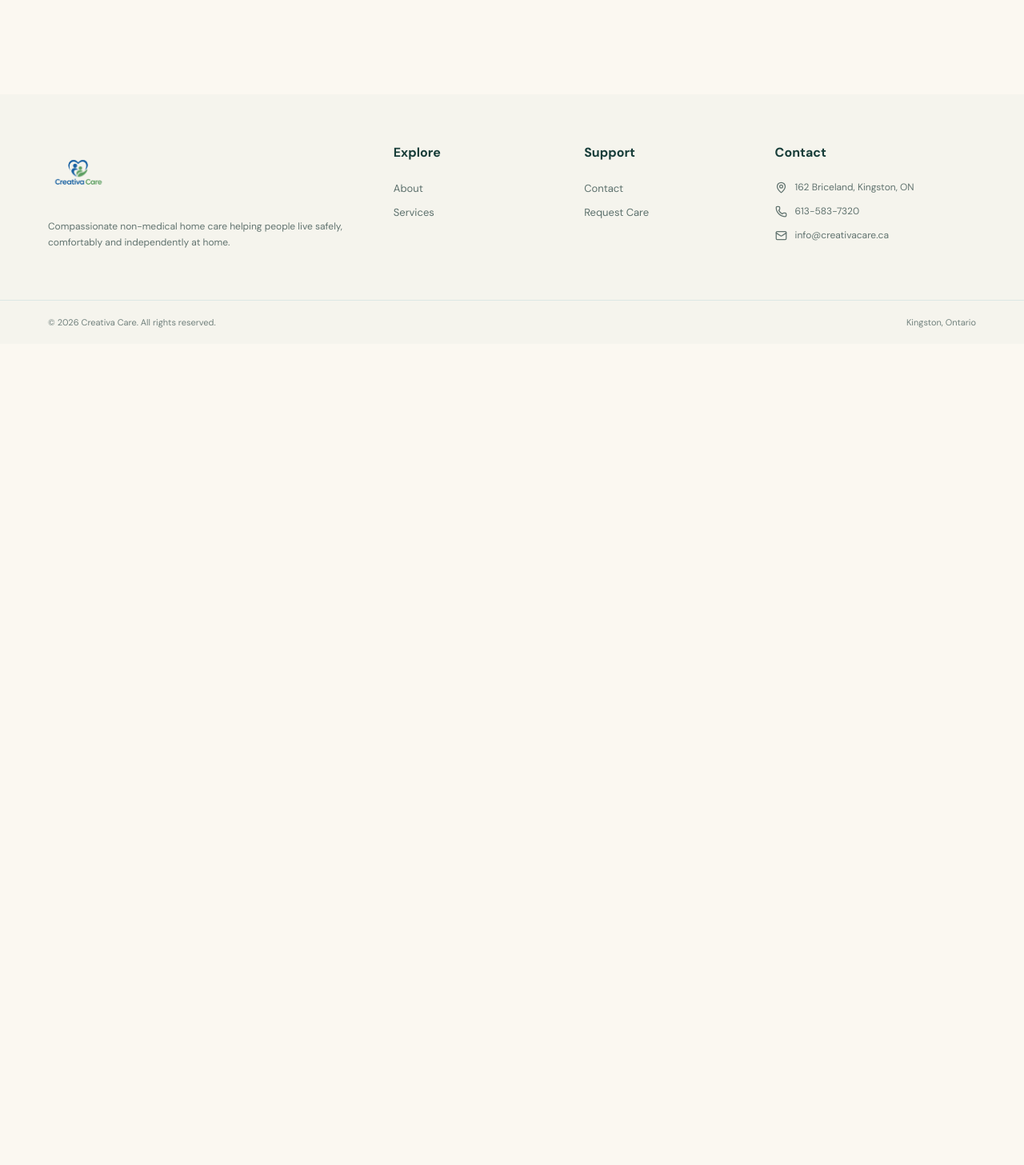
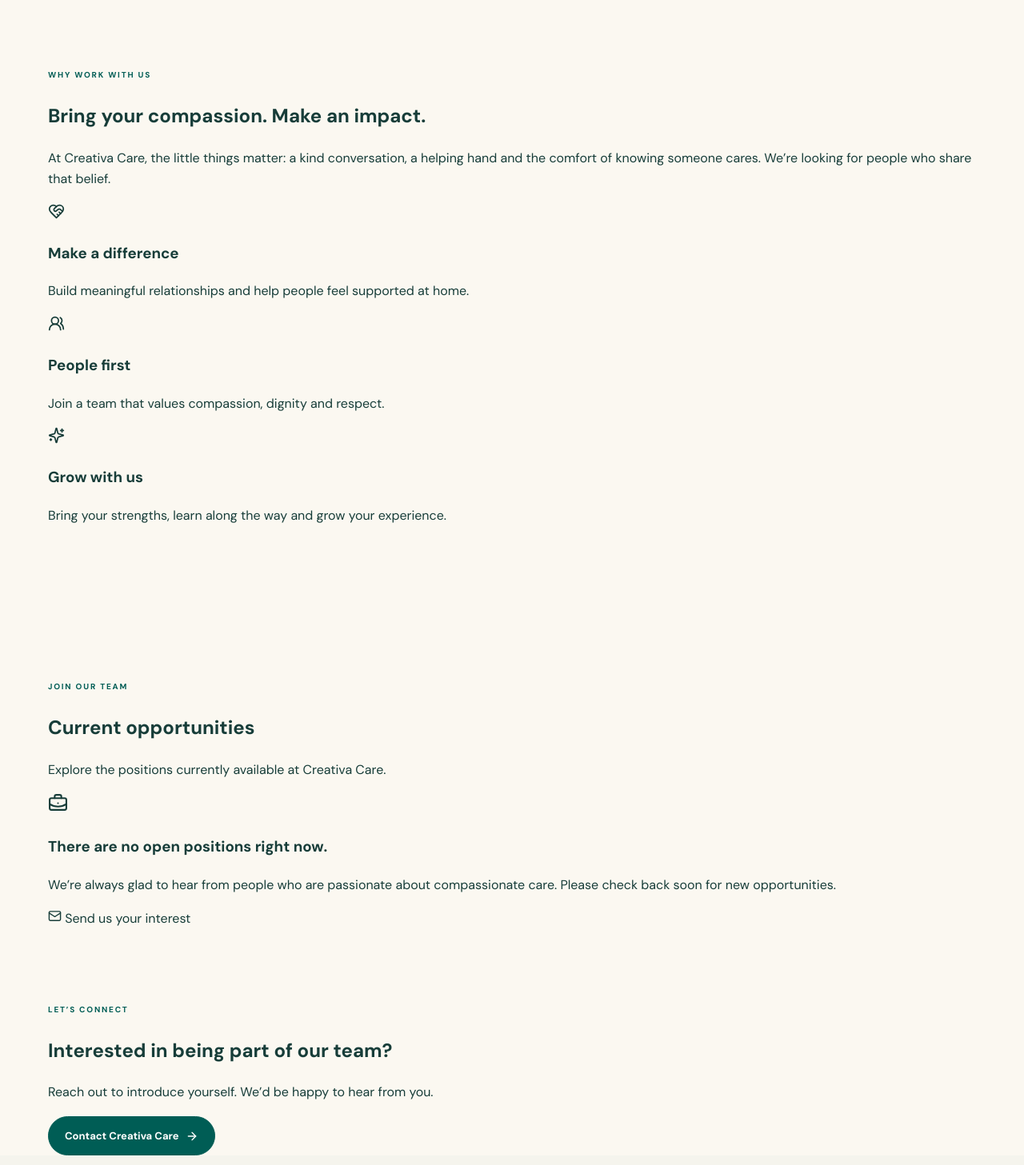
Before and after one commit to habimanasharif/creativa, a Next.js app: page /careers in a window 1280 px wide. Before the commit this address had no page. Shown: the part 473-1930 px from the top of the page at 80% size. Before the commit the page ends 903 px from the top, so only its background shows below. Built offline with nearby package versions, Linux system fonts and the light colour scheme.

Commit message:
Add careers page with editable job listings

```diff
--- /dev/null
+++ b/app/careers/page.js
@@ -0,0 +1,109 @@
+import Link from "next/link";
+import { ArrowRight, BriefcaseBusiness, HeartHandshake, Mail, MapPin, Sparkles, UsersRound } from "lucide-react";
+
+export const metadata = {
+  title: "Careers",
+  description: "Explore career opportunities with Creativa Care and help make a meaningful difference through compassionate home care in Kingston, Ontario.",
+  alternates: { canonical: "/careers" },
+};
+
+// Add new opportunities to this list. Each job appears automatically on the Careers page.
+// Example:
+// {
+//   title: "Personal Support Worker",
+//   type: "Part-time",
+//   location: "Kingston, Ontario",
+//   summary: "Provide respectful, compassionate support to clients in their homes.",
+//   requirements: ["Experience in home care is an asset", "Reliable and compassionate"],
+//   email: "info@creativacare.ca",
+// }
+const jobs = [];
+
+const reasons = [
+  { icon: <HeartHandshake size={21} />, title: "Make a difference", text: "Build meaningful relationships and help people feel supported at home." },
+  { icon: <UsersRound size={21} />, title: "People first", text: "Join a team that values compassion, dignity and respect." },
+  { icon: <Sparkles size={21} />, title: "Grow with us", text: "Bring your strengths, learn along the way and grow your experience." },
+];
+
+export default function CareersPage() {
+  return (
+    <>
+      <section className="page-hero careers-hero">
+        <div className="container">
+          <span className="eyebrow">GROW WITH CREATIVA CARE</span>
+          <h1>Make a Difference.<br />Build a Meaningful Career.</h1>
+          <p>Join a team that believes compassionate care can make every day better. Help individuals and families feel supported, respected and at home.</p>
+          <a className="btn" href="#open-positions">Explore Opportunities <ArrowRight size={16} /></a>
+        </div>
+      </section>
+
+      <section className="section careers-intro">
+        <div className="container">
+          <div className="careers-section-heading">
+            <span className="eyebrow">WHY WORK WITH US</span>
+            <h2>Bring your compassion. Make an impact.</h2>
+            <p>At Creativa Care, the little things matter: a kind conversation, a helping hand and the comfort of knowing someone cares. We’re looking for people who share that belief.</p>
+          </div>
+          <div className="careers-reasons">
+            {reasons.map((reason) => (
+              <article className="careers-reason" key={reason.title}>
+                <span className="careers-reason-icon">{reason.icon}</span>
+                <h3>{reason.title}</h3>
+                <p>{reason.text}</p>
+              </article>
+            ))}
+          </div>
+        </div>
+      </section>
+
+      <section className="section careers-positions" id="open-positions">
+        <div className="container">
+          <div className="careers-section-heading">
+            <span className="eyebrow">JOIN OUR TEAM</span>
+            <h2>Current opportunities</h2>
+            <p>Explore the positions currently available at Creativa Care.</p>
+          </div>
+
+          {jobs.length > 0 ? (
+            <div className="careers-job-list">
+              {jobs.map((job, index) => (
+                <article className="careers-job-card" key={job.title + index}>
+                  <div className="careers-job-main">
+                    <span className="careers-job-type">{job.type}</span>
+                    <h3>{job.title}</h3>
+                    <p>{job.summary}</p>
+                    <div className="careers-job-location"><MapPin size={15} /> {job.location || "Kingston, Ontario"}</div>
+                    {job.requirements?.length > 0 && (
+                      <ul>{job.requirements.map((item) => <li key={item}>{item}</li>)}</ul>
+                    )}
+                  </div>
+                  <a className="btn careers-apply-btn" href={`mailto:${job.email || "info@creativacare.ca"}?subject=${encodeURIComponent("Application: " + job.title)}`}>
+                    Apply Now <ArrowRight size={16} />
+                  </a>
+                </article>
+              ))}
+            </div>
+          ) : (
+            <div className="careers-empty">
+              <span className="careers-empty-icon"><BriefcaseBusiness size={25} /></span>
+              <h3>There are no open positions right now.</h3>
+              <p>We’re always glad to hear from people who are passionate about compassionate care. Please check back soon for new opportunities.</p>
+              <a className="careers-email-link" href="mailto:info@creativacare.ca?subject=Career%20Interest"><Mail size={17} /> Send us your interest</a>
+            </div>
+          )}
+        </div>
+      </section>
+
+      <section className="careers-bottom-cta">
+        <div className="container careers-bottom-cta-inner">
+          <div>
+            <span className="eyebrow">LET’S CONNECT</span>
+            <h2>Interested in being part of our team?</h2>
+            <p>Reach out to introduce yourself. We’d be happy to hear from you.</p>
+          </div>
+          <Link className="btn" href="/contact">Contact Creativa Care <ArrowRight size={16} /></Link>
+        </div>
+      </section>
+    </>
+  );
+}
```
